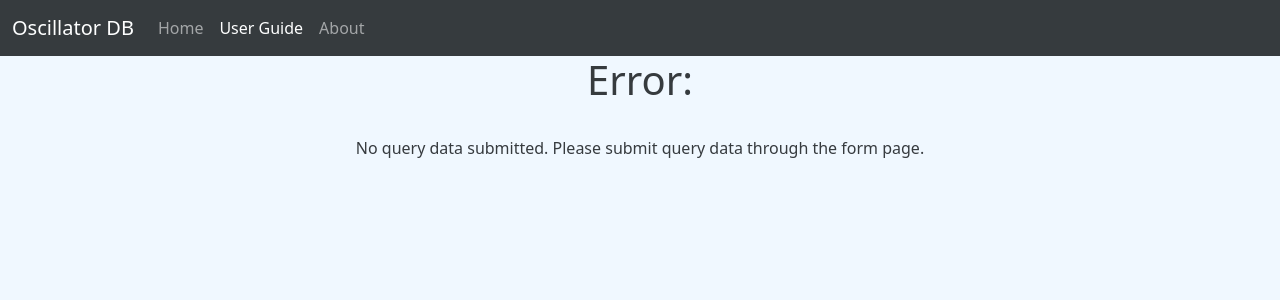
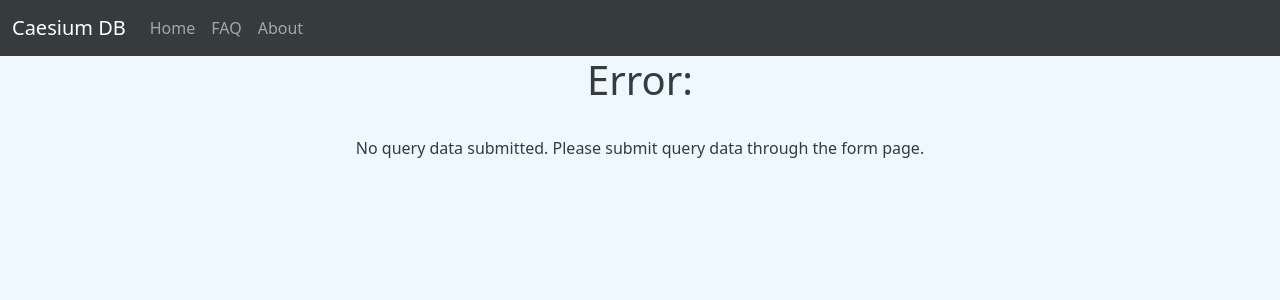
Before and after one commit to wesleyyl/cesium, a Flask app: page /download in a window 1280 px wide. Shown: the top 300 px of the page. Run offline with Flask 2, Linux system fonts and the light colour scheme.

Commit message:
renamed to caesium

```diff
--- a/main.py
+++ b/main.py
@@ -170,9 +170,9 @@
 def about():
   return render_template('about.html')
 
-@app.route("/guide")
-def guide():
-  return render_template('guide.html')
+@app.route("/faq")
+def faq():
+  return render_template('faq.html')
 
 #Flask Development Server
 if __name__ == "__main__":
--- a/templates/about.html
+++ b/templates/about.html
@@ -1,7 +1,7 @@
 <!-- Info -->
 {% extends "base.html" %}
 {% set active_page = "about" %}
-{% block title %}Oscillator DB Home{% endblock %}
+{% block title %}Caesium DB About{% endblock %}
 
 {% block content %}
 
--- a/templates/download.html
+++ b/templates/download.html
@@ -1,7 +1,7 @@
 <!-- Info -->
 {% extends "base.html" %}
 {% set active_page = "" %}
-{% block title %}Download File{% endblock %}
+{% block title %}Caesium DB Download File{% endblock %}
 
 {% block content %}
   <h1 align="center">Download File</h1>
--- a/templates/error_novalues.html
+++ b/templates/error_novalues.html
@@ -1,7 +1,7 @@
 <!-- Info -->
 {% extends "base.html" %}
-{% set active_page = "guide" %}
-{% block title %}Oscillator DB Home{% endblock %}
+{% set active_page = "" %}
+{% block title %}Caesium DB Error{% endblock %}
 
 {% block content %}
 
--- a/templates/guide.html
+++ b/templates/faq.html
@@ -1,7 +1,7 @@
 <!-- Info -->
 {% extends "base.html" %}
-{% set active_page = "guide" %}
-{% block title %}Oscillator DB Home{% endblock %}
+{% set active_page = "faq" %}
+{% block title %}Caesium DB FAQ{% endblock %}
 
 {% block content %}
 
--- a/templates/index.html
+++ b/templates/index.html
@@ -1,7 +1,7 @@
 <!-- Info -->
 {% extends "base.html" %}
 {% set active_page = "index" %}
-{% block title %}Oscillator DB Home{% endblock %}
+{% block title %}Caesium DB Home{% endblock %}
 
 {% block content %}
 
--- a/templates/navbar.html
+++ b/templates/navbar.html
@@ -1,6 +1,6 @@
 <nav class="navbar navbar-expand-lg navbar-dark bg-dark">
   <div class="container-fluid">
-    <a class="navbar-brand" href="#">Oscillator DB</a>
+    <a class="navbar-brand" href="#">Caesium DB</a>
     <button class="navbar-toggler" type="button" data-bs-toggle="collapse" data-bs-target="#navbarNav" aria-controls="navbarNav" aria-expanded="false" aria-label="Toggle navigation">
       <span class="navbar-toggler-icon"></span>
     </button>
@@ -10,7 +10,7 @@
           <a class="nav-link {{ 'active' if active_page=='index' else '' }}" aria-current="page" href="{{ url_for('index') }}">Home</a>
         </li>
         <li class="nav-item">
-          <a class="nav-link {{ 'active' if active_page=='guide' else '' }}" href="{{ url_for('guide') }}">User Guide</a>
+          <a class="nav-link {{ 'active' if active_page=='faq' else '' }}" href="{{ url_for('faq') }}">FAQ</a>
         </li>
         <li class="nav-item">
           <a class="nav-link {{ 'active' if active_page=='about' else '' }}" href="{{ url_for('about') }}">About</a>
```
